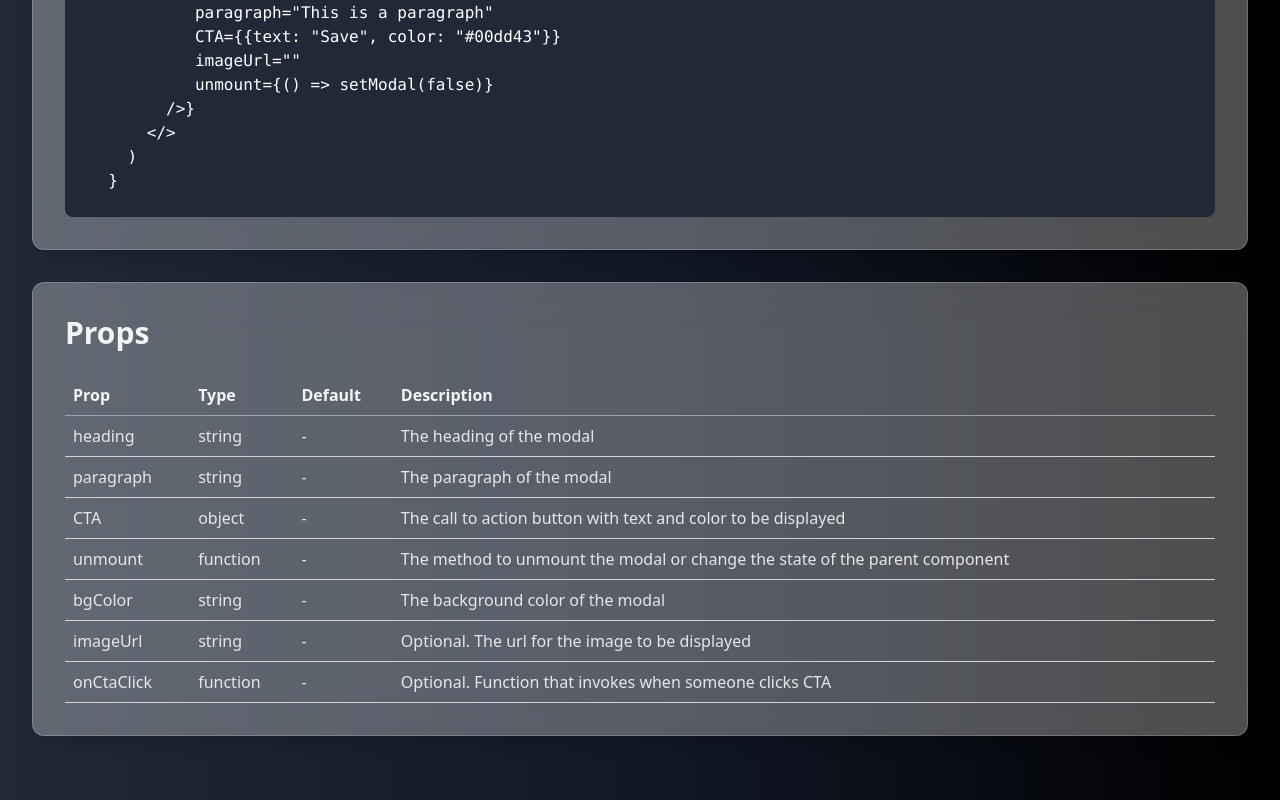
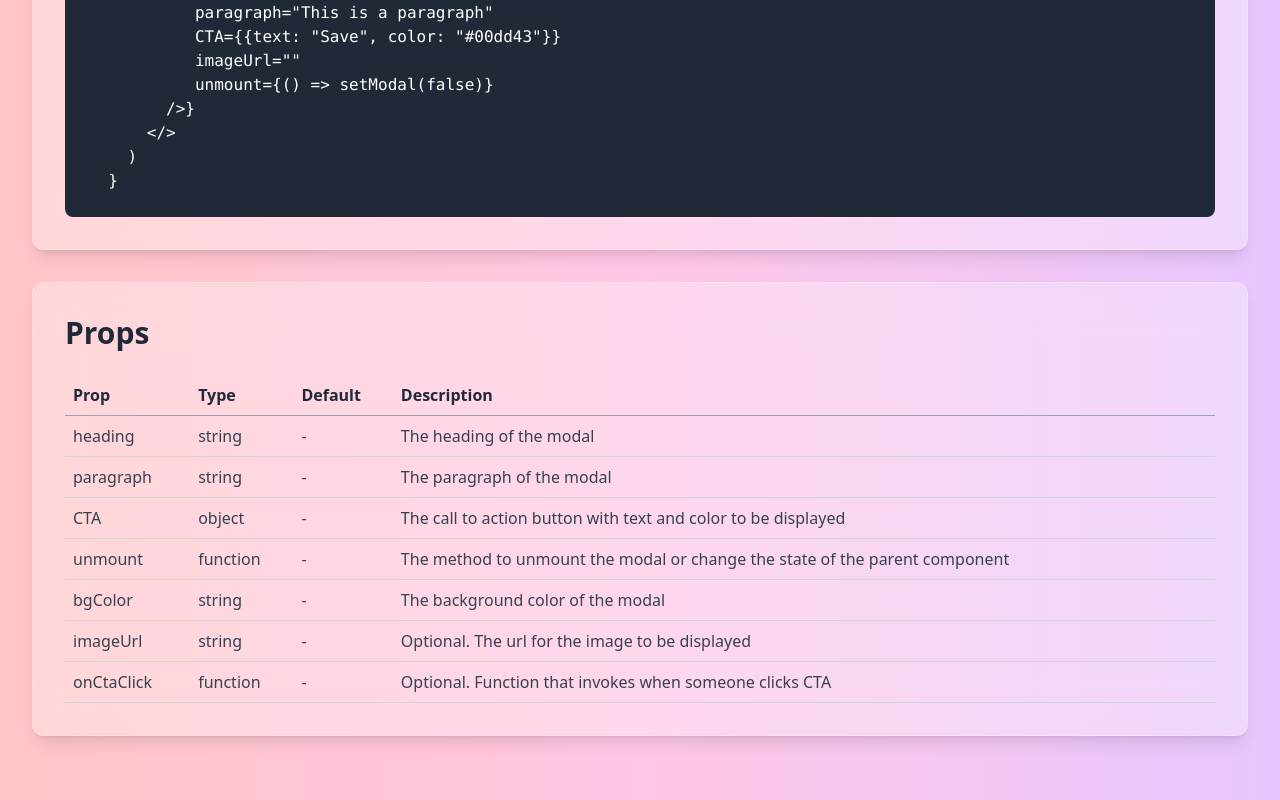
Before and after one commit to Jaishree2310/GlassyUI-Components, a React (Create React App) app: page /modal-details in a window 1280 px wide. Shown: the part 1408-2208 px from the top of the page. Built offline with nearby package versions, Linux system fonts and the light colour scheme.

Commit message:
Merge branch 'main' into NazTM-main

```diff
--- a/package.json
+++ b/package.json
@@ -25,6 +25,7 @@
   },
   "scripts": {
     "start": "react-scripts start",
+
     "build": "react-scripts build",
     "test": "react-scripts test",
     "eject": "react-scripts eject"
--- a/src/components/ModalDetailsPage.tsx
+++ b/src/components/ModalDetailsPage.tsx
@@ -23,8 +23,8 @@ const Modal: React.FC<ModalProps> = (props) => {
         <X className="absolute top-4 right-4 hover:bg-white/80 transition-colors p-1 cursor-pointer" onClick={unmount} />
         <h1 className="text-black text-2xl font-bold">{heading}</h1>
         {imageUrl && <img src={props.imageUrl} alt="" className="w-[80%] h-[20vw] object-cover" />}
-        <p className="text-gray-100">{paragraph}</p>
-        <button onClick={onCtaClick} className={`px-3 py-1 rounded hover:bg-opacity-50 font-medium text-gray-100 transition-colors duration-300`} style={{ backgroundColor: CTA.color }}>
+        <p className="text-gray-800">{paragraph}</p>
+          <button onClick={onCtaClick} className={`px-3 py-1 rounded hover:bg-opacity-50 font-medium text-gray-800 transition-colors duration-300`} style={{backgroundColor: CTA.color}}>
             {CTA.text}
           </button>
       </div>
@@ -55,8 +55,8 @@ const Modal: React.FC<ModalProps> = (props) => {
           <X className="absolute top-4 right-4 hover:bg-white/80 transition-colors p-1 cursor-pointer" onClick={unmount} />
           <h1 className="text-black text-2xl font-bold">{heading}</h1>
           {imageUrl && <img src={props.imageUrl} alt="image" className="w-[80%] h-[20vw] object-cover" />}
-          <p className="text-gray-100">{paragraph}</p>
-            <button onClick={onCtaClick} className={\`px-3 py-1 rounded hover:bg-opacity-50 font-medium text-gray-100 transition-colors duration-300\`} style={{backgroundColor: CTA.color}}>
+          <p className="text-gray-800">{paragraph}</p>
+            <button onClick={onCtaClick} className={\`px-3 py-1 rounded hover:bg-opacity-50 font-medium text-gray-800 transition-colors duration-300\`} style={{backgroundColor: CTA.color}}>
               {CTA.text}
             </button>
         </div>
@@ -101,28 +101,28 @@ function Example() {
       {copiedText ? (
         <Check size={16} className="text-green-600" />
       ) : (
-        <Copy size={16} className="text-gray-100" />
+        <Copy size={16} className="text-gray-800" />
       )}
     </button>
   );
 
   return (
-    <div className="min-h-screen p-8 font-sans bg-gradient-to-r from-gray-800 via-gray-900 to-black text-white relative">
+    <div className="min-h-screen p-8 font-sans bg-gradient-to-r from-[#ffc6c6] via-[#ffc6e5] to-[#e7c6ff] relative">
       <button
         onClick={() => navigate(-1)}
-        className={`mb-8 flex items-center ${getGlassyClasses()} px-4 py-2 hover:bg-white/40 transition-all duration-300 text-gray-100`}
+        className={`mb-8 flex items-center ${getGlassyClasses()} px-4 py-2 hover:bg-white/40 transition-all duration-300 text-gray-800`}
       >
         <ArrowLeft size={20} className="mr-2" />
         Back to Components
       </button>
-      <h1 className="text-6xl font-bold mb-8 text-white">Glassy Modal</h1>
-      <p className="text-xl mb-8 text-gray-100">
+      <h1 className="text-6xl font-bold mb-8 text-gray-900">Glassy Modal</h1>
+      <p className="text-xl mb-8 text-gray-800">
         A customizable, glassmorphism styled Modal component.
       </p>
 
       <div className={`${getGlassyClasses()} p-8 mb-8 relative`}>
-        <h2 className="text-3xl font-bold mb-6 text-gray-100">Basic Usage</h2>
-        <button onClick={() => setModal(true)} className={`mb-8 flex items-center ${getGlassyClasses()} px-4 py-2 hover:bg-white/40 transition-all duration-300 text-gray-100`}>Open Modal</button>
+        <h2 className="text-3xl font-bold mb-6 text-gray-800">Basic Usage</h2>
+        <button onClick={() => setModal(true)} className={`mb-8 flex items-center ${getGlassyClasses()} px-4 py-2 hover:bg-white/40 transition-all duration-300 text-gray-800`}>Open Modal</button>
         <div className="relative">
           <pre className="bg-gray-800 text-white p-6 rounded-lg overflow-x-auto whitespace-pre-wrap">
             {basicUsageCode}
@@ -132,58 +132,58 @@ function Example() {
       </div>
 
       <div className={`${getGlassyClasses()} p-8 mb-8`}>
-        <h2 className="text-3xl font-bold mb-6 text-gray-100">Props</h2>
+          <h2 className="text-3xl font-bold mb-6 text-gray-800">Props</h2>
           <table className="w-full">
             <thead>
               <tr className="border-b border-gray-400">
-              <th className="text-left p-2 text-gray-100">Prop</th>
-              <th className="text-left p-2 text-gray-100">Type</th>
-              <th className="text-left p-2 text-gray-100">Default</th>
-              <th className="text-left p-2 text-gray-100">Description</th>
+                <th className="text-left p-2 text-gray-800">Prop</th>
+                <th className="text-left p-2 text-gray-800">Type</th>
+                <th className="text-left p-2 text-gray-800">Default</th>
+                <th className="text-left p-2 text-gray-800">Description</th>
               </tr>
             </thead>
             <tbody>
               <tr className="border-b border-gray-300">
-              <td className="p-2 text-gray-200">heading</td>
-              <td className="p-2 text-gray-200">string</td>
-              <td className="p-2 text-gray-200">-</td>
-              <td className="p-2 text-gray-200">The heading of the modal</td>
+                <td className="p-2 text-gray-700">heading</td>
+                <td className="p-2 text-gray-700">string</td>
+                <td className="p-2 text-gray-700">-</td>
+                <td className="p-2 text-gray-700">The heading of the modal</td>
               </tr>
               <tr className="border-b border-gray-300">
-              <td className="p-2 text-gray-200">paragraph</td>
-              <td className="p-2 text-gray-200">string</td>
-              <td className="p-2 text-gray-200">-</td>
-              <td className="p-2 text-gray-200">The paragraph of the modal</td>
+                <td className="p-2 text-gray-700">paragraph</td>
+                <td className="p-2 text-gray-700">string</td>
+                <td className="p-2 text-gray-700">-</td>
+                <td className="p-2 text-gray-700">The paragraph of the modal</td>
               </tr>
               <tr className="border-b border-gray-300">
-              <td className="p-2 text-gray-200">CTA</td>
-              <td className="p-2 text-gray-200">object</td>
-              <td className="p-2 text-gray-200">-</td>
-              <td className="p-2 text-gray-200">The call to action button with text and color to be displayed</td>
+                <td className="p-2 text-gray-700">CTA</td>
+                <td className="p-2 text-gray-700">object</td>
+                <td className="p-2 text-gray-700">-</td>
+                <td className="p-2 text-gray-700">The call to action button with text and color to be displayed</td>
               </tr>
               <tr className="border-b border-gray-300">
-              <td className="p-2 text-gray-200">unmount</td>
-              <td className="p-2 text-gray-200">function</td>
-              <td className="p-2 text-gray-200">-</td>
-              <td className="p-2 text-gray-200">The method to unmount the modal or change the state of the parent component</td>
+                <td className="p-2 text-gray-700">unmount</td>
+                <td className="p-2 text-gray-700">function</td>
+                <td className="p-2 text-gray-700">-</td>
+                <td className="p-2 text-gray-700">The method to unmount the modal or change the state of the parent component</td>
               </tr>
               <tr className="border-b border-gray-300">
-              <td className="p-2 text-gray-200">bgColor</td>
-              <td className="p-2 text-gray-200">string</td>
-              <td className="p-2 text-gray-200">-</td>
-              <td className="p-2 text-gray-200">The background color of the modal</td>
+                <td className="p-2 text-gray-700">bgColor</td>
+                <td className="p-2 text-gray-700">string</td>
+                <td className="p-2 text-gray-700">-</td>
+                <td className="p-2 text-gray-700">The background color of the modal</td>
               </tr>
               <tr className="border-b border-gray-300">
-              <td className="p-2 text-gray-200">imageUrl</td>
-              <td className="p-2 text-gray-200">string</td>
-              <td className="p-2 text-gray-200">-</td>
-              <td className="p-2 text-gray-200">Optional. The url for the image to be displayed</td>
+                <td className="p-2 text-gray-700">imageUrl</td>
+                <td className="p-2 text-gray-700">string</td>
+                <td className="p-2 text-gray-700">-</td>
+                <td className="p-2 text-gray-700">Optional. The url for the image to be displayed</td>
               </tr>
               <tr className="border-b border-gray-300">
-              <td className="p-2 text-gray-200">onCtaClick</td>
-              <td className="p-2 text-gray-200">function</td>
-              <td className="p-2 text-gray-200">-</td>
-              <td className="p-2 text-gray-200">Optional. Function that invokes when someone clicks CTA</td>
+                <td className="p-2 text-gray-700">onCtaClick</td>
+                <td className="p-2 text-gray-700">function</td>
+                <td className="p-2 text-gray-700">-</td>
+                <td className="p-2 text-gray-700">Optional. Function that invokes when someone clicks CTA</td>
               </tr>
             </tbody>
           </table>
@@ -193,7 +193,7 @@ function Example() {
         modal && <Modal
         heading="This is a heading"
         paragraph="This is a paragraph"
-          CTA={{ text: "Save", color: "#00dd43" }}
+        CTA={{text: "Save", color: "#00dd43"}}
         imageUrl=""
         unmount={() => setModal(false)}
     />
```
Also changed, not shown: 1 other file (tests, documents, lock files or other folders). Lines whose indentation alone changed are shown as unchanged.
